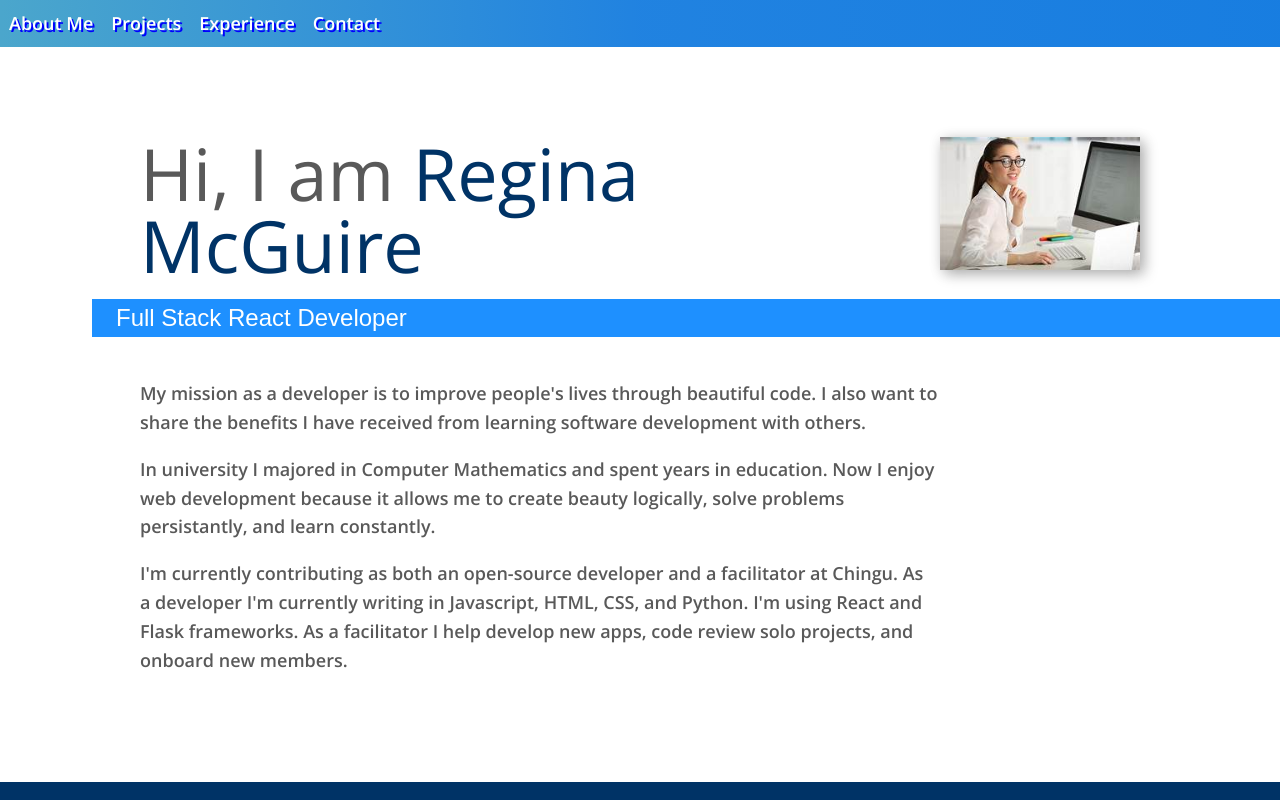
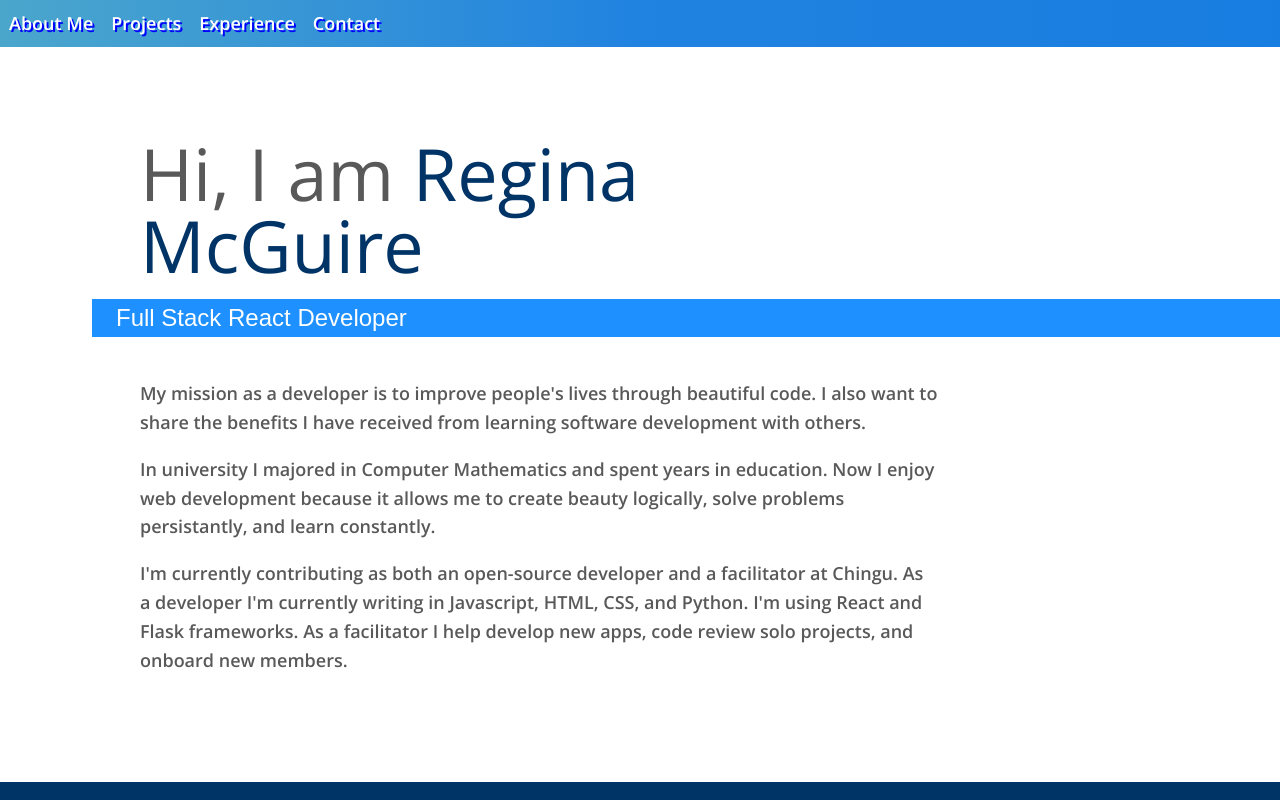
Before and after one commit to rmcguire6/react-portfolio, a React (Create React App) app: page / in a window 1280 px wide. Shown: the top 800 px of the page. Built offline with nearby package versions, Linux system fonts and the light colour scheme.

Commit message:
Remove stock photo from porfolio

```diff
--- a/src/components/AboutMe.js
+++ b/src/components/AboutMe.js
@@ -1,5 +1,4 @@
 import React from "react";
-import programmer from "../images/woman.jpeg";
 
 const AboutMe = () => {
   return (
@@ -29,11 +28,6 @@ const AboutMe = () => {
           projects, and onboard new members.
         </p>
       </div>
-      <img
-        src={programmer}
-        alt="programmer at keyboard"
-        className="about-me__img"
-      />
     </section>
   );
 };
```
Also changed, not shown: src/images/SunsetAtZionPark.jpg (deleted), src/images/woman.jpeg (deleted).
